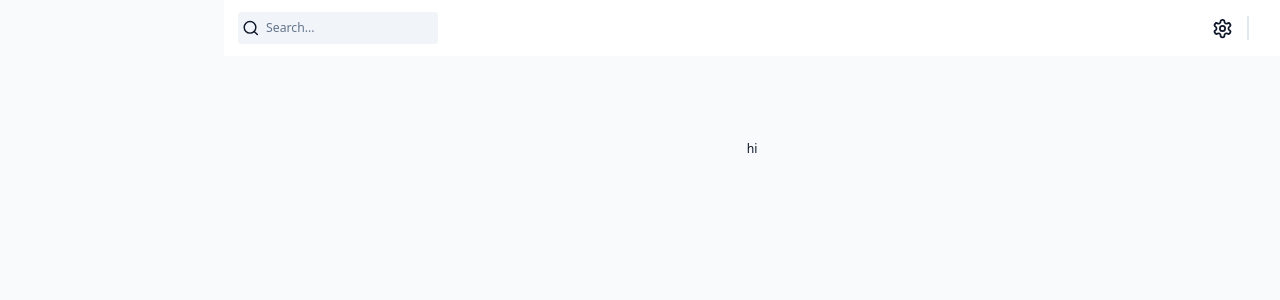
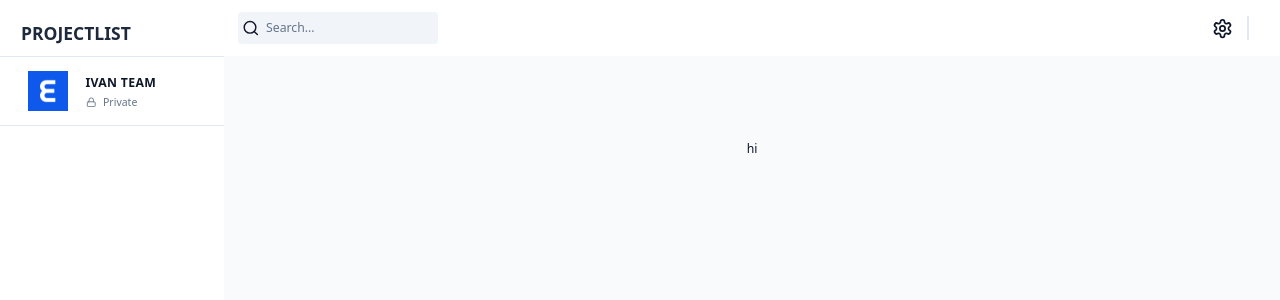
Before and after one commit to IvanMermelstein/pm-client, a Next.js app: page / in a window 1280 px wide. Shown: the top 300 px of the page. Built offline with nearby package versions, Linux system fonts and the light colour scheme.

Commit message:
Add Sidebar

```diff
--- /dev/null
+++ b/src/app/(components)/Sidebar/index.tsx
@@ -0,0 +1,42 @@
+"use client";
+import { useState } from "react";
+import Image from "next/image";
+import { LockIcon } from "lucide-react";
+
+const Sidebar = () => {
+  const [showProjects, setShowProjects] = useState(true);
+  const [showPriority, setShowPriority] = useState(true);
+
+  const sidebarClassNames = `fixed flex flex-col h-[100%] justify-between shdow-xl
+    transition-all duration-300 h-full z-40 dark:bg-slate-900 overflow-y-auto bg-white
+    w-64`
+
+  return (
+    <div className={sidebarClassNames}>
+      <div className="flex h-[100%] w-full flex-col justify-start">
+        {/* TOP LOGO */}
+        <div className="z-50 flex min-h-[56px] w-64 items-center justify-between bg-white px-6 pt-3 dark:bg-black">
+          <div className="text-xl font-bold text-slate-800 dark:text-white">
+            PROJECTLIST
+          </div>
+        </div>
+        {/* TEAM */}
+        <div className="flex items-center gap-5 border-y-[1.5px] border-slate-200 px-8 py-4 dark:border-slate-700">
+          <Image src={"/logo.png"} alt="Logo" width={40} height={40} />
+          <div>
+            <h3 className="text-md font-bold tracking-wide dark:text-slate-200">
+              IVAN TEAM
+            </h3>
+            <div className="mt-1 flex items-center gap-2">
+              <LockIcon className="mt-[0.1rem] h-3 w-3 text-slate-500 dark:text-slate-400" />
+              <p className="text-xs text-slate-500">Private</p>
+            </div>
+          </div>
+        </div>
+        {/* NAVBAR LINKS */}
+      </div>
+    </div>
+  )
+};
+
+export default Sidebar;
--- a/src/app/dashboardWrapper.tsx
+++ b/src/app/dashboardWrapper.tsx
@@ -1,10 +1,11 @@
 import React from 'react';
 import Navbar from '@/app/(components)/Navbar';
+import Sidebar from '@/app/(components)/Sidebar';
 
 const DashboardWrapper = ({ children } : {children: React.ReactNode}) => {
   return (
     <div className='flex min-h-screen w-full bg-slate-50 text-slate-900'>
-      { /* sidebar */ }
+      <Sidebar />
       <main className='flex w-full flex-col bg-slate-50 dark:bg-dark-bg md:pl-64'>
         <Navbar />
         { children }
```
Also changed, not shown: public/logo.png (added).
